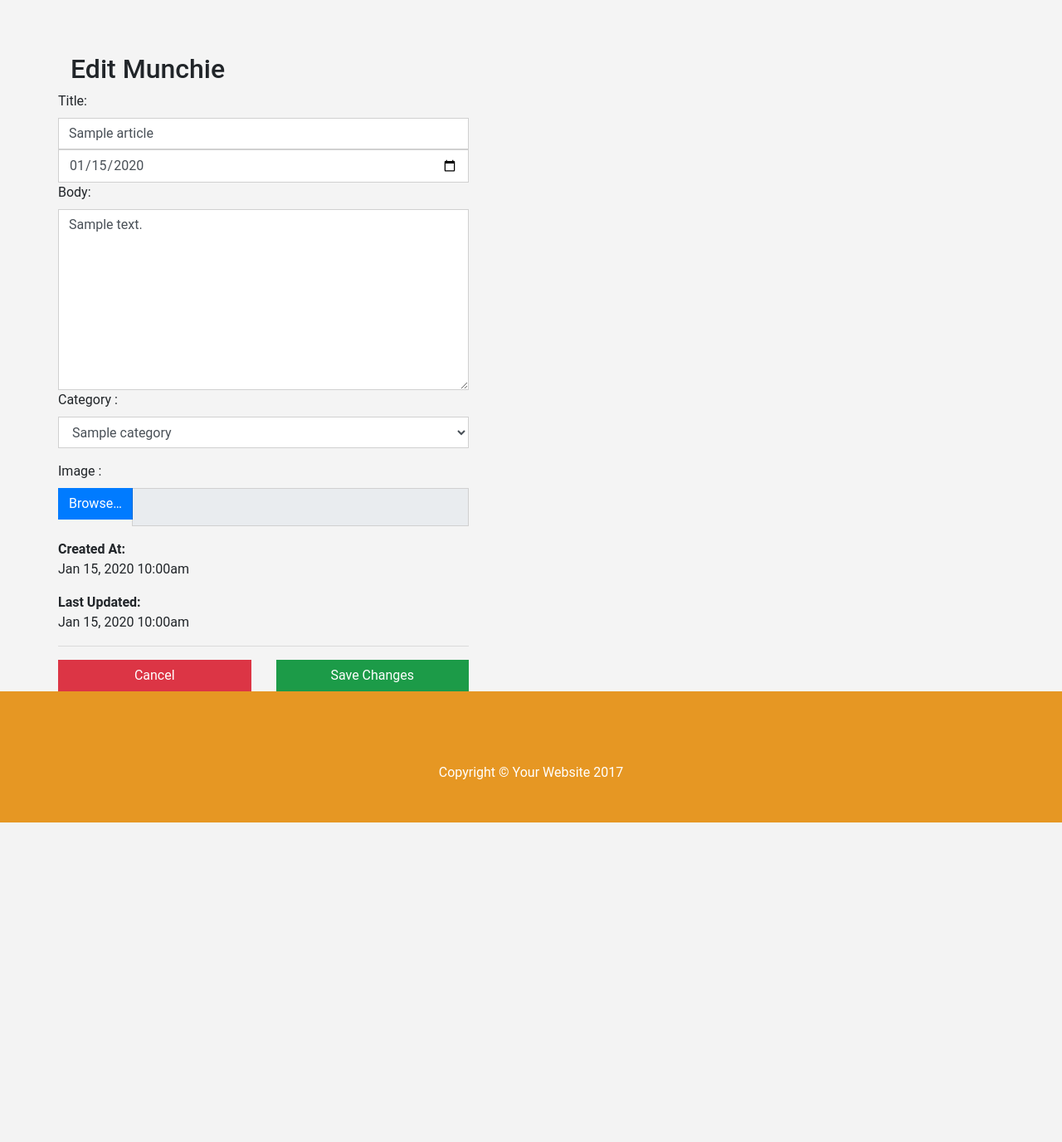
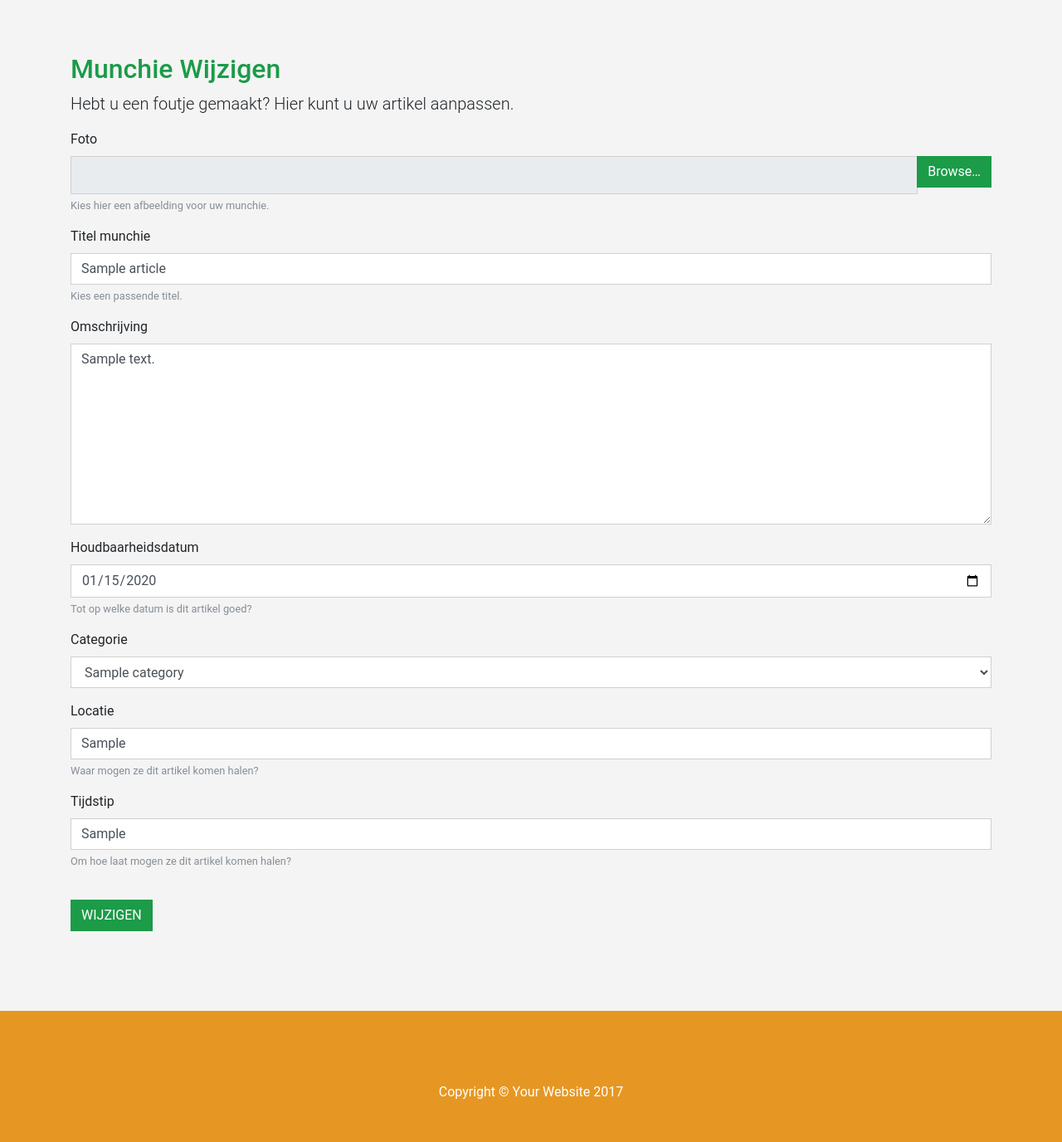
Before and after one commit to manarkbyeh/project-md, a Laravel app: page /article/1/edit in a window 1280 px wide. Shown: the part 92-1468 px from the top of the page at 83% size. Before the commit the page ends 1083 px from the top, so only its background shows below. Run offline with Laravel 8, Linux system fonts and the light colour scheme; a user stored in the database is signed in; tables that the repository leaves empty hold one stand-in row (values such as "Sample post"); settings files or empty folders that the repository lacks are supplied; some libraries are stand-ins or nearby versions.

Commit message:
edit article

```diff
--- a/project-md/app/Http/Controllers/articlesController.php
+++ b/project-md/app/Http/Controllers/articlesController.php
@@ -105,7 +105,7 @@ class articlesController extends Controller
         'datum'         => 'required',
         'category_id'   => 'required|integer',
         'text'          => 'required',
-        'locatie'      => 'required',
+        'locatie'       => 'required',
         'tijdstip'      => 'required'
         ));
 
--- a/project-md/resources/views/Articles/edit.blade.php
+++ b/project-md/resources/views/Articles/edit.blade.php
@@ -7,13 +7,57 @@
     <br>
     <br>
 
-<h2 class="page_title">Edit Munchie </h2>
-<div class="row">
-  {!! Form::model($articles, ['route' => ['article.update', $articles->id], 'method' => 'PATCH','files'=>true]) !!} {!! Form::model($articles,['route'=>['article.update',$articles->id],'method' => 'PATCH','files'=>true]) !!} {{ Form::label('title', 'Title:')
-  }} {{ Form::text('title', old('title'), ["class" => 'form-control input-lg']) }} {{ Form::date('datum',old('datum'),array('class' =>'form-control '))}} {{ Form::label('text', "Body:", ['class' => 'form-spacing-top']) }} {{ Form::textarea('text',old('text'),
-  ['class' => 'form-control']) }}
-  <div class="form-group">
-    <label class=" control-label">Category : </label>
+
+    <h2 class="page_title green">Munchie Wijzigen</h2>
+
+    <p class="lead">
+      Hebt u een foutje gemaakt? Hier kunt u uw artikel aanpassen.
+    </p>
+
+
+    {!! Form::model($articles, ['route' => ['article.update', $articles->id], 'method' => 'PATCH','files'=>true]) !!}
+
+
+    <div class="form-group  has-feedback">
+      <label class="control-label">Foto</label>
+      <div class="input-group" id="img" style="padding:0 ">
+        <input type="text" class="form-control" readonly="true" />
+        <label class="input-group-btn" style="display: table-cell;">
+        <span class="btn btn-success">Browse&hellip;
+          <input type="file" name="pic" Style="display: none;" accept="image/x-png,image/gif,image/jpeg" />
+        </span>
+        </label>
+      </div>
+      <small id="fileHelp" class="form-text text-muted">Kies hier een afbeelding voor uw munchie.</small>
+    </div>
+
+
+
+
+    <div class="form-group  has-feedback">
+
+      <label class=" control-label">Titel munchie</label>
+      {{ Form::text('title',old('title'),array('class' =>'form-control ', 'required' => '','maxlength'=>'255'))}}
+      <small id="fileHelp" class="form-text text-muted">Kies een passende titel.</small>
+
+    </div>
+
+
+
+    <div class="form-group  has-feedback">
+      <label class=" control-label">Omschrijving </label>
+      {{ Form::textarea('text',old('text'),array('class' =>'form-control', 'required' => '', 'placeholder'=>'Geef hier een korte omschrijving van het product en vertel ons waarom je het product weg wilt geven.'))}}
+    </div>
+
+
+    <div class="form-group  has-feedback">
+      <label class=" control-label"> Houdbaarheidsdatum </label>
+      {{ Form::date('datum',old('datum'),array('class' =>'form-control ', 'required' => '','maxlength'=>'255'))}}
+      <small id="fileHelp" class="form-text text-muted">Tot op welke datum is dit artikel goed?</small>
+    </div>
+
+    <div class="form-group has-feedback">
+      <label class=" control-label">Categorie</label>
       <select class="form-control" name="category_id">
         @foreach($categories as $category)
           <option value='{{ $category->id }}'>{{ $category->name }}</option>
@@ -21,42 +65,34 @@
       </select>
     </div>
 
-  <div class="form-group  has-feedback">
-    <label class=" control-label">Image : </label>
-    <div class="input-group" id="img" style="padding:0 ">
-      <label class="input-group-btn" style="display: table-cell;">
-        <span class="btn btn-primary">Browse&hellip;
-<input type="file" name="pic" Style="display: none;" accept="image/x-png,image/gif,image/jpeg" />
-</span>
-      </label>
-      <input type="text" class="form-control" readonly="true" />
-    </div>
+    <div class="form-group">
+      <label class=" control-label"> Locatie </label>
+      {{ Form::text('locatie',old('locatie'),array('class' =>'form-control ', 'required' => '','maxlength'=>'255'))}}
+      <small id="fileHelp" class="form-text text-muted">Waar mogen ze dit artikel komen halen?</small>
     </div>
 
-  <div class="well">
-    <dl class="dl-horizontal">
-      <dt>Created At:</dt>
-      <dd>{{ date('M j, Y h:ia', strtotime($articles->created_at)) }}</dd>
-    </dl>
 
-    <dl class="dl-horizontal">
-      <dt>Last Updated:</dt>
-      <dd>{{ date('M j, Y h:ia', strtotime($articles->updated_at)) }}</dd>
-    </dl>
-    <hr>
-    <div class="row">
-      <div class="col-sm-6">
-        {!! Html::linkRoute('article.show', 'Cancel', array($articles->id), array('class' => 'btn btn-danger btn-block')) !!}
-      </div>
-      <div class="col-sm-6">
-        {{ Form::submit('Save Changes', ['class' => 'btn btn-success btn-block']) }}
-      </div>
+    <div class="form-group">
+      <label class=" control-label"> Tijdstip </label>
+      {{ Form::text('tijdstip',old('tijdstip'),array('class' =>'form-control ', 'required' => '','maxlength'=>'255'))}}
+      <small id="fileHelp" class="form-text text-muted">Om hoe laat mogen ze dit artikel komen halen?</small>
     </div>
 
-  </div>
+
+
+
+
+
+    {{ Form::submit('WIJZIGEN',array('class' =>'btn btn-success pull-left', 'style'=>'margin-top:20px'))}}
+    <center><i class="fa fa-spinner fa-spin fa-2x loading hidden"></i></center>
     {!! Form::close() !!}
-</div>
-<!-- end of .row (form) -->
+
+    <br>
+    <br>
+    <br>
+    <br>
+
+
   </div>
 
 
```
Lines whose indentation alone changed are shown as unchanged.
